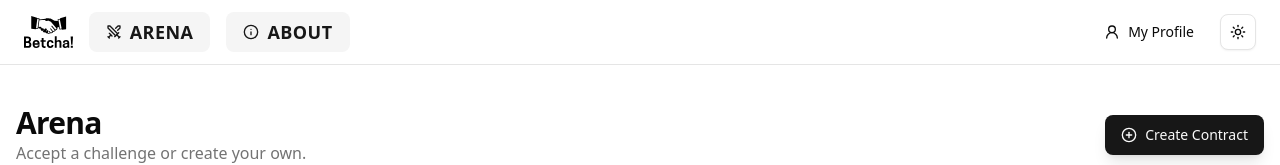
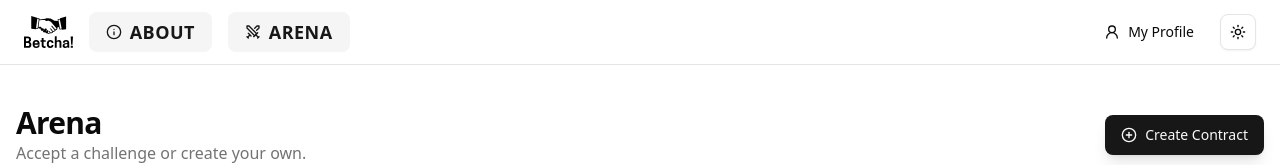
Before and after one commit to arian-d1/betcha, a React (Vite) app in the folder client/: page /contracts in a window 1280 px wide. Shown: the top 165 px of the page. Built offline with nearby package versions, Linux system fonts and the light colour scheme; no server answers.

Commit message:
Move about tab

```diff
--- a/client/src/components/Navbar.tsx
+++ b/client/src/components/Navbar.tsx
@@ -31,6 +31,17 @@ export function Navbar() {
           <img src={Logo} alt="Betcha!" className="h-8 w-auto" />
         </Link>
 
+        <Link to="/about">
+          <Button
+            variant="secondary"
+            size="lg"
+            className="gap-2 font-bold tracking-wide uppercase text-lg leading-none border border-transparent transition-colors hover:bg-primary/7.5 dark:hover:bg-primary/15 hover:shadow-[0_0_0_1px_hsl(var(--primary))]"
+          >
+            <Info className="h-5 w-5" />
+            About
+          </Button>
+        </Link>
+
         <Link to="/contracts">
           <Button
             variant="secondary"
@@ -39,17 +50,6 @@ export function Navbar() {
           >
             <Swords className="h-5 w-5" />
             Arena
-          </Button>
-        </Link>
-
-        <Link to="/about">
-          <Button
-            variant="secondary"
-            size="lg"
-            className="gap-2 font-bold tracking-wide uppercase text-lg leading-none border border-transparent transition-colors hover:bg-primary/7.5 dark:hover:bg-primary/15 hover:shadow-[0_0_0_1px_hsl(var(--primary))]"
-          >
-            <Info className="h-5 w-5" />
-            About
           </Button>
         </Link>
 
```
